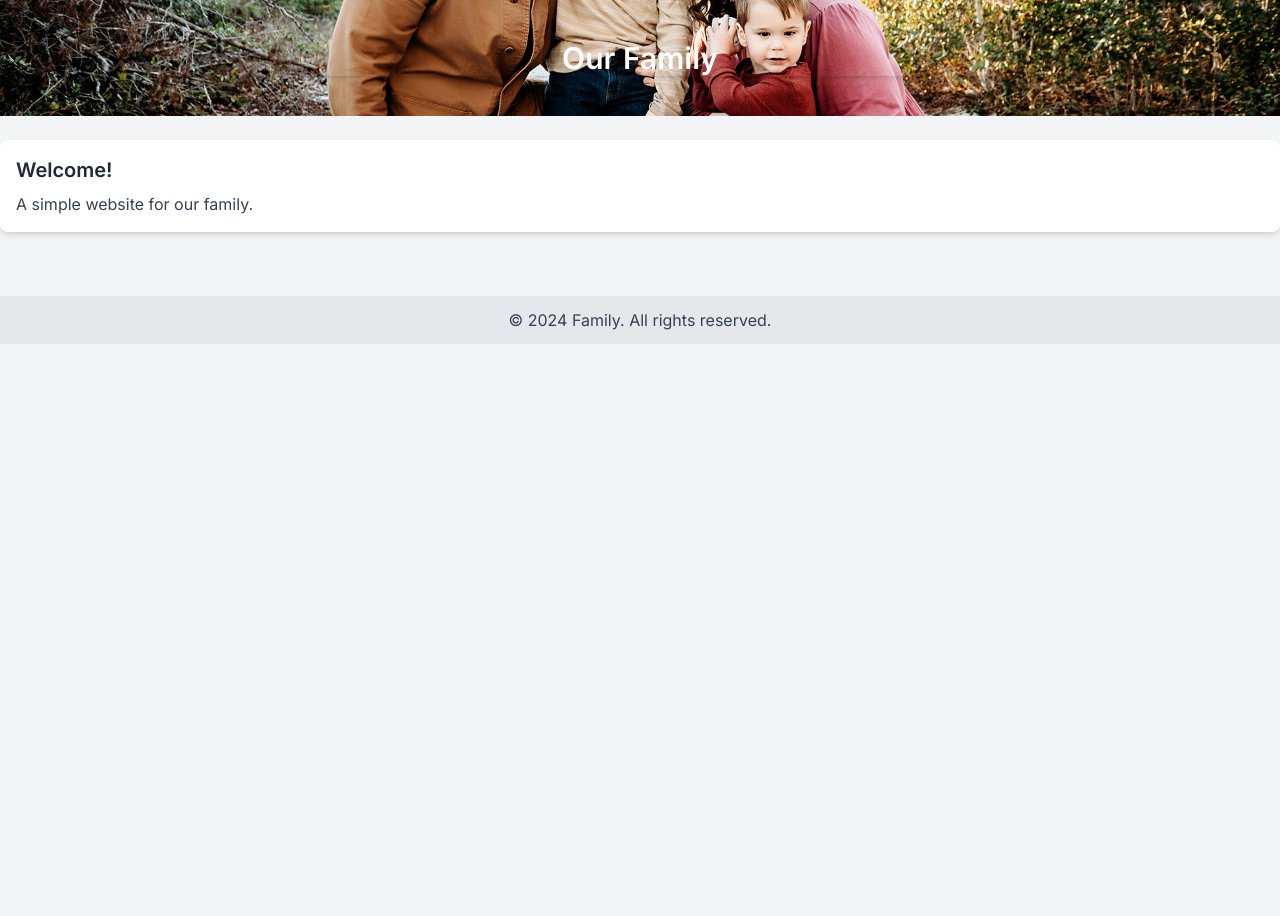
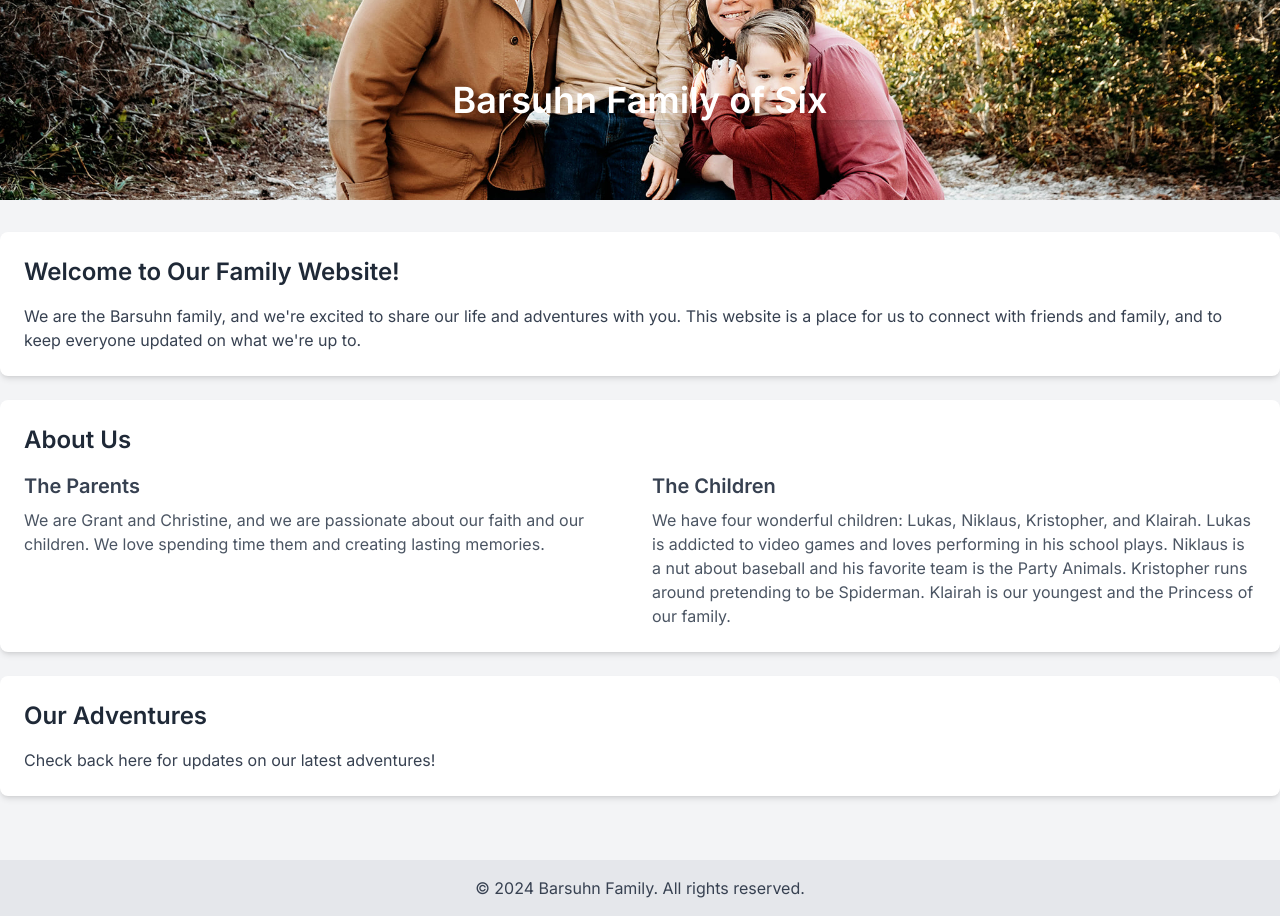
Before and after one commit to grantbarsuhn/barsuhnfamilyofsix, a plain HTML site: page index.html in a window 1280 px wide. Before the commit the page ends 800 px from the top, so only its background shows below. Drawn offline with nearby package versions, Linux system fonts and the light colour scheme.

Commit message:
Add files via upload

```diff
--- a/index.html
+++ b/index.html
@@ -3,7 +3,7 @@
 <head>
     <meta charset="UTF-8">
     <meta name="viewport" content="width=device-width, initial-scale=1.0">
-    <title>Our Family</title>
+    <title>Barsuhn Family Website</title>
     <script src="https://cdn.tailwindcss.com"></script>
     <link rel="preconnect" href="https://fonts.googleapis.com">
     <link rel="preconnect" href="https://fonts.gstatic.com" crossorigin>
@@ -12,27 +12,52 @@
         body {
             font-family: 'Inter', sans-serif;
         }
-        header {
-            background-image: url('./258504307_10159111586446234_4447247178026211167_n.jpg');
-        }
     </style>
 </head>
 <body class="bg-gray-100">
-    <header class="bg-cover bg-center bg-no-repeat py-10">
+    <header class="bg-cover bg-center bg-no-repeat py-20" style="background-image: url('258504307_10159111586446234_4447247178026211167_n.jpg')">
         <div class="container mx-auto text-center">
-            <h1 class="text-3xl font-semibold text-white shadow-md">Our Family</h1>
+            <h1 class="text-4xl font-semibold text-white shadow-lg">Barsuhn Family of Six</h1>
         </div>
     </header>
 
-    <main class="container mx-auto py-6">
-        <section class="bg-white rounded-lg shadow-md p-4 mb-4">
-            <h2 class="text-xl font-semibold text-gray-800 mb-2">Welcome!</h2>
-            <p class="text-gray-700">A simple website for our family.</p>
+    <main class="container mx-auto py-8">
+        <section class="bg-white rounded-lg shadow-md p-6 mb-6">
+            <h2 class="text-2xl font-semibold text-gray-800 mb-4">Welcome to Our Family Website!</h2>
+            <p class="text-gray-700">
+                We are the Barsuhn family, and we're excited to share our life and adventures with you.  This website is a place for us to connect with friends and family, and to keep everyone updated on what we're up to.
+            </p>
+        </section>
+
+        <section class="bg-white rounded-lg shadow-md p-6 mb-6">
+            <h2 class="text-2xl font-semibold text-gray-800 mb-4">About Us</h2>
+            <div class="grid grid-cols-1 md:grid-cols-2 gap-6">
+                <div>
+                    <h3 class="text-xl font-semibold text-gray-700 mb-2">The Parents</h3>
+                    <p class="text-gray-600">
+                        We are Grant and Christine, and we are passionate about our faith and our children. We love spending time them and creating lasting memories.
+                    </p>
+                </div>
+                <div>
+                    <h3 class="text-xl font-semibold text-gray-700 mb-2">The Children</h3>
+                    <p class="text-gray-600">
+                       We have four wonderful children: Lukas, Niklaus, Kristopher, and Klairah.  Lukas is addicted to video games and loves performing in his school plays. Niklaus is a nut about baseball and his favorite team is the Party Animals. Kristopher runs around pretending to be Spiderman. Klairah is our youngest and the Princess of our family.
+                    </p>
+                </div>
+            </div>
+        </section>
+
+        <section class="bg-white rounded-lg shadow-md p-6">
+            <h2 class="text-2xl font-semibold text-gray-800 mb-4">Our Adventures</h2>
+            <p class="text-gray-700">
+                 Check back here for updates on our latest adventures!
+            </p>
         </section>
     </main>
 
-    <footer class="bg-gray-200 text-gray-700 py-3 text-center mt-6">
-        <p>&copy; 2024 Family. All rights reserved.</p>
+    <footer class="bg-gray-200 text-gray-700 py-4 text-center mt-8">
+        <p>&copy; 2024 Barsuhn Family. All rights reserved.</p>
     </footer>
+
 </body>
 </html>
```
